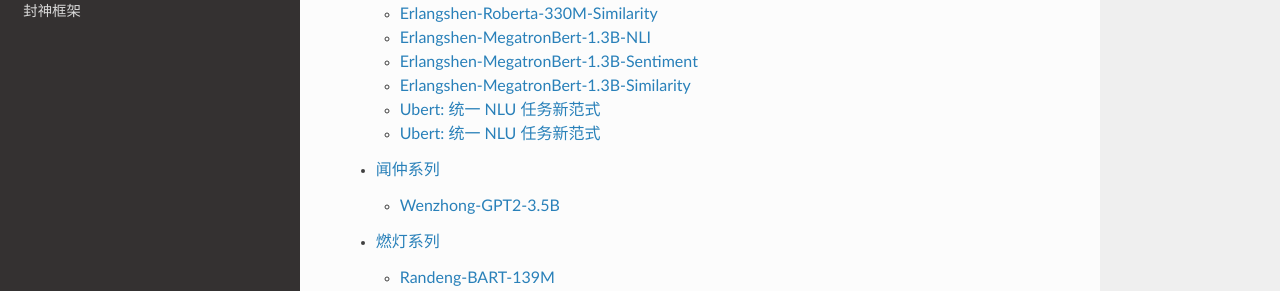
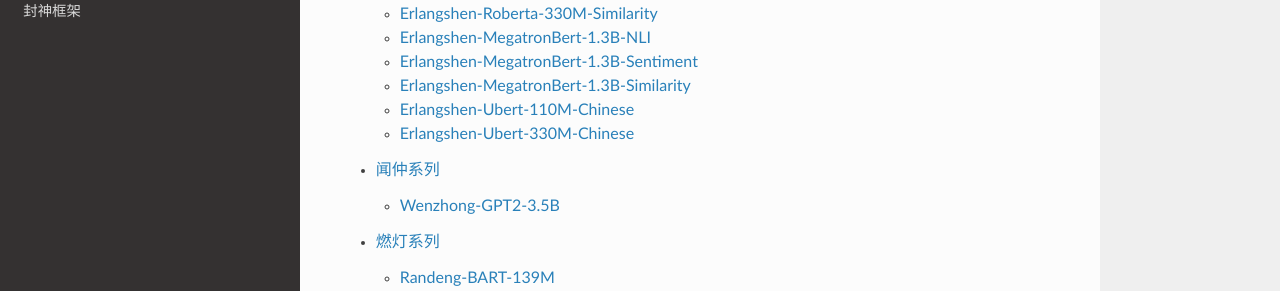
Before and after one commit to IDEA-CCNL/Fengshenbang-doc, a Sphinx documentation site: the page built from source/index.rst, in a window 1280 px wide and 900 px high. Shown: the part 346-637 px from the top of the window. Built offline with Sphinx 7.4.7 and the Read the Docs theme 2.0.0, drawn with Linux system fonts in a browser that asks for light colours; some of the changed lines change nothing that is shown.

Commit message:
New descriptions

````diff
--- a/source/docs/二郎神系列/Erlangshen-MegatronBert-1.3B.md
+++ b/source/docs/二郎神系列/Erlangshen-MegatronBert-1.3B.md
@@ -1,18 +1,59 @@
-## Erlangshen-MegatronBert-1.3B
+# Erlangshen-MegatronBert-1.3B
 
+- Github: [Fengshenbang-LM](https://github.com/IDEA-CCNL/Fengshenbang-LM)
+- Docs: [Fengshenbang-Docs](https://fengshenbang-doc.readthedocs.io/)
+
+## 简介 Brief Introduction
+2021登顶FewCLUE和ZeroCLUE，处理NLU任务，开源时最大的中文BERT模型
+
+Erlangshen topped FewCLUE and ZeroCLUE benchmark in 2021, designed to slove NLU tasks, is the largest BERT when publicly released.
+
+## 模型分类 Model Taxonomy
+|  需求 Demand  | 任务 Task       | 系列 Series      | 模型 Model    | 参数 Parameter | 额外 Extra |
+|  ----  | ----  | ----  | ----  | ----  | ----  |
+| 通用 General  | 自然语言理解 NLU | 二郎神 Erlangshen | MegatronBert |      1.3B      |     -     |
+
+## 模型信息 Model Information
 Encoder结构为主的双向语言模型，专注于解决各种自然语言理解任务。
-13亿参数的二郎神-1.3B大模型，采用280G数据，32张A100训练14天，是最大的开源中文Bert大模型。2021年11月10日在中文语言理解权威评测基准FewCLUE 榜单上登顶。其中，CHID(成语填空)、TNEWS(新闻分类)超过人类，CHID(成语填空)、CSLDCP(学科文献分类)、OCNLI(自然语言推理)单任务第一，刷新小样本学习记录。二郎神系列会持续在模型规模、知识融入、监督任务辅助等方向不断优化。
+我们跟进了[Megatron-LM](https://github.com/NVIDIA/Megatron-LM)的工作，使用了32张A100，总共耗时14天在悟道语料库（180 GB版本）上训练了十亿级别参数量的BERT。同时，鉴于中文语法和大规模训练的难度，我们使用四种预训练策略来改进BERT：1) 整词掩码, 2) 知识动态遮掩, 3) 句子顺序预测, 4) 层前归一化.
+
+A bidirectional language model based on the Encoder structure, focusing on solving various NLU tasks.
+We follow [Megatron-LM](https://github.com/NVIDIA/Megatron-LM), using 32 A100s and spending 14 days training a billion-level BERT on WuDao Corpora (180 GB version). Given Chinese grammar and the difficulty of large-scale training, we use four pre-training procedures to improve BERT: 1) Whole Word Masking (WWM), 2) Knowledge-based Dynamic Masking (KDM), 3) Sentence Order Prediction (SOP), 4) Pre-layer Normalization (Pre-LN).
+
+
+## 成就 Achievement
+1.2021年11月10日，二郎神在FewCLUE上取得第一。其中，它在CHIDF(成语填空)和TNEWS(新闻分类)子任务中的表现优于人类表现。此外，它在CHIDF(成语填空), CSLDCP(学科文献分类), OCNLI(自然语言推理)任务中均名列前茅。
+2.2022年1月24日，二郎神在CLUE基准测试中的ZeroCLUE中取得第一。具体到子任务，我们在CSLDCP(主题文献分类), TNEWS(新闻分类), IFLYTEK(应用描述分类), CSL(抽象关键字识别)和CLUEWSC(参考消歧)任务中取得第一。
+3.在2022年7月10日，我们在CLUE基准的语义匹配任务中取得第一。
+
+1.On November 10, 2021, Erlangshen topped the FewCLUE benchmark. Among them, our Erlangshen outperformed human performance in CHIDF (idiom fill-in-the-blank) and TNEWS (news classification) subtasks. In addition, our Erlangshen ranked the top in CHIDF (idiom fill-in-the-blank), CSLDCP (subject literature classification), and OCNLI (natural language inference) tasks.
+2.On January 24, 2022, Erlangshen-MRC topped the ZeroCLUE benchmark. For each of these tasks, we rank the top ones in CSLDCP (Subject Literature Classification), TNEWS (News Classification), IFLYTEK (Application Description Classification), CSL (Abstract Keyword Recognition), and CLUEWSC (Referential Disambiguation) tasks.
+3.Erlangshen topped the CLUE benchmark semantic matching task on July 10, 2022.
+
+2021年11月10日在中文语言理解权威评测基准FewCLUE 榜单上登顶。
 
 ![image](https://user-images.githubusercontent.com/4384420/141752311-d15c2a7f-cd83-4e9e-99a5-cb931088845e.png)
 
-2022年1月24日，二郎神-MRC在中文语言理解评测零样本ZeroCLUE榜单上登顶。其中，CSLDCP(学科文献分类)、TNEWS(新闻分类)，IFLYTEK(应用描述分类)、CSL(摘要关键字识别)、CLUEWSC(指代消解)单任务均为第一。
+2022年1月24日，二郎神-MRC在中文语言理解评测零样本ZeroCLUE榜单上登顶。
+
 ![image](https://user-images.githubusercontent.com/4384420/151319156-e20ba252-b531-4779-8099-ef60c7954f76.png)
 
+
+## 下游效果
+
+|     模型   | afqmc    |  tnews  | iflytek    |  ocnli  |  cmnli  | wsc  | csl  |
+| :--------:    | :-----:  | :----:  | :-----:   | :----: | :----: | :----: | :----: |
+| roberta-wwm-ext-large | 0.7514      |   0.5872    | 0.6152      |   0.777    | 0.814    | 0.8914    | 0.86    |
+| Erlangshen-MegatronBert-1.3B | 0.7608      |   0.5996    | 0.6234      |   0.7917    | 0.81    | 0.9243    | 0.872    |
+
+
+## 使用 Usage
 
 ### 模型下载地址
 [Huggingface 二郎神-1.3B](https://huggingface.co/IDEA-CCNL/Erlangshen-MegatronBert-1.3B)
 
 ### 模型加载
+
 ``` python
 from transformers import MegatronBertConfig, MegatronBertModel
 from transformers import BertTokenizer
@@ -23,8 +64,11 @@
 ```
 
 ### 使用示例
+
 为了便于开发者快速使用我们的开源模型，这里提供了一个下游任务的[finetune示例脚本](https://github.com/IDEA-CCNL/Fengshenbang-LM/blob/main/fengshen/scripts/finetune_classification.sh)，使用的[CLUE](https://github.com/CLUEbenchmark/CLUE)上的tnews新闻分类任务数据，运行脚本如下。其中DATA_PATH为数据路径，tnews任务数据的[下载地址](https://github.com/CLUEbenchmark/CLUE).
-#### 使用步骤如下：
+
+使用步骤如下：
+
 1、首先修改finetune示例脚本[fengshen/scripts/finetune_classification.sh](https://github.com/IDEA-CCNL/Fengshenbang-LM/blob/main/fengshen/scripts/finetune_classification.sh)中的model_type和pretrained_model_path参数。其他如batch_size、data_dir等参数可根据自己的设备修改。
 ``` sh
 MODEL_TYPE=huggingface-megatron_bert
@@ -35,9 +79,29 @@
 sh finetune_classification.sh
 ```
 
-### 下游效果
 
-|     模型   | afqmc    |  tnews  | iflytek    |  ocnli  |  cmnli  | wsc  | csl  |
-| :--------:    | :-----:  | :----:  | :-----:   | :----: | :----: | :----: | :----: |
-| roberta-wwm-ext-large | 0.7514      |   0.5872    | 0.6152      |   0.777    | 0.814    | 0.8914    | 0.86    |
-| Erlangshen-MegatronBert-1.3B | 0.7608      |   0.5996    | 0.6234      |   0.7917    | 0.81    | 0.9243    | 0.872    |
+## 引用 Citation
+
+如果您在您的工作中使用了我们的模型，可以引用我们的[论文](https://arxiv.org/abs/2209.02970)：
+
+If you are using the resource for your work, please cite the our [paper](https://arxiv.org/abs/2209.02970):
+```
+@article{fengshenbang,
+  author    = {Junjie Wang and Yuxiang Zhang and Lin Zhang and Ping Yang and Xinyu Gao and Ziwei Wu and Xiaoqun Dong and Junqing He and Jianheng Zhuo and Qi Yang and Yongfeng Huang and Xiayu Li and Yanghan Wu and Junyu Lu and Xinyu Zhu and Weifeng Chen and Ting Han and Kunhao Pan and Rui Wang and Hao Wang and Xiaojun Wu and Zhongshen Zeng and Chongpei Chen and Ruyi Gan and Jiaxing Zhang},
+  title     = {Fengshenbang 1.0: Being the Foundation of Chinese Cognitive Intelligence},
+  journal   = {CoRR},
+  volume    = {abs/2209.02970},
+  year      = {2022}
+}
+```
+也可以引用我们的[网站](https://github.com/IDEA-CCNL/Fengshenbang-LM/):
+
+You can also cite our [website](https://github.com/IDEA-CCNL/Fengshenbang-LM/):
+```
+@misc{Fengshenbang-LM,
+  title={Fengshenbang-LM},
+  author={IDEA-CCNL},
+  year={2021},
+  howpublished={\url{https://github.com/IDEA-CCNL/Fengshenbang-LM}},
+}
+```
--- a/source/docs/二郎神系列/Erlangshen-Ubert-110M-Chinese.md
+++ b/source/docs/二郎神系列/Erlangshen-Ubert-110M-Chinese.md
@@ -1,4 +1,4 @@
-# Ubert: 统一 NLU 任务新范式
+# Erlangshen-Ubert-110M-Chinese
 - 论文：[https://arxiv.org/pdf/2206.12094.pdf](https://arxiv.org/pdf/2206.12094.pdf)
 - 知乎：[https://zhuanlan.zhihu.com/p/539958182?](https://zhuanlan.zhihu.com/p/539958182?)
 
--- a/source/docs/二郎神系列/Erlangshen-Ubert-330M-Chinese.md
+++ b/source/docs/二郎神系列/Erlangshen-Ubert-330M-Chinese.md
@@ -1,4 +1,4 @@
-# Ubert: 统一 NLU 任务新范式
+# Erlangshen-Ubert-330M-Chinese
 - 论文：[https://arxiv.org/pdf/2206.12094.pdf](https://arxiv.org/pdf/2206.12094.pdf)
 - 知乎：[https://zhuanlan.zhihu.com/p/539958182?](https://zhuanlan.zhihu.com/p/539958182?)
 
````
Also changed, not shown: source/index.rst (line endings or trailing spaces).
